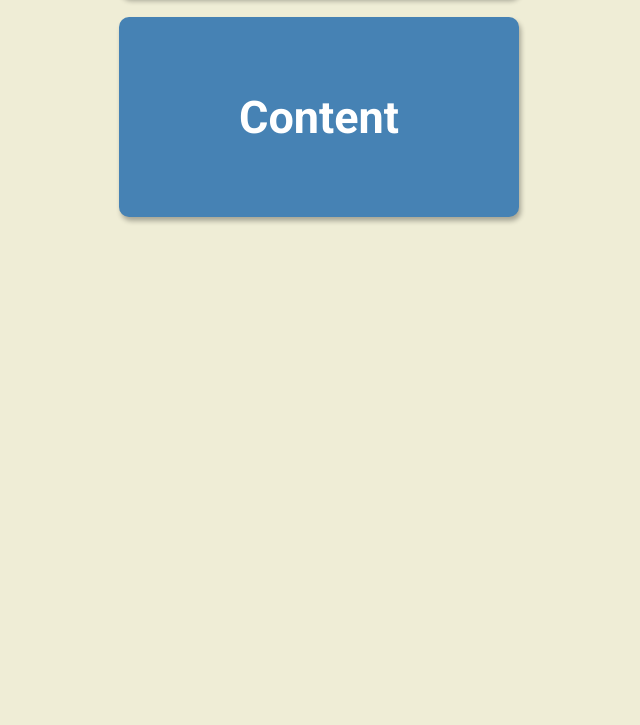
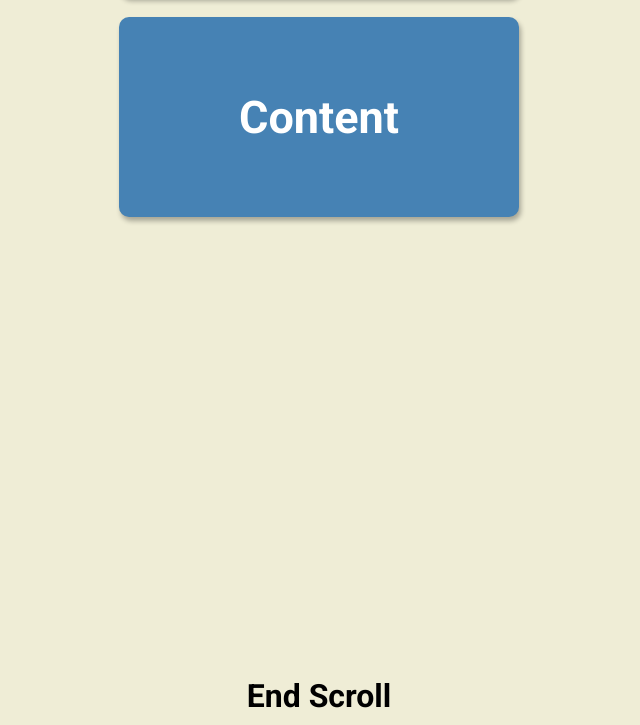
Before and after one commit to yusuf052/Scroll-Animation, a plain HTML site: page index.html in a window 1280 px wide. Shown: the part 2251-2976 px from the top of the page, without its empty margins (321-961 px from the left). Before the commit the page ends 2918 px from the top, so only its background shows below. Drawn offline with Linux system fonts and the light colour scheme.

Commit message:
Add end scroll bar

```diff
--- a/index.html
+++ b/index.html
@@ -21,6 +21,7 @@
     <div class="box"><h2>Content</h2></div>
     <div class="box"><h2>Content</h2></div>
     <div class="box"><h2>Content</h2></div>
+    <h1>End Scroll</h1>
     <script src="script.js"></script>
 </body>
 </html>
```
